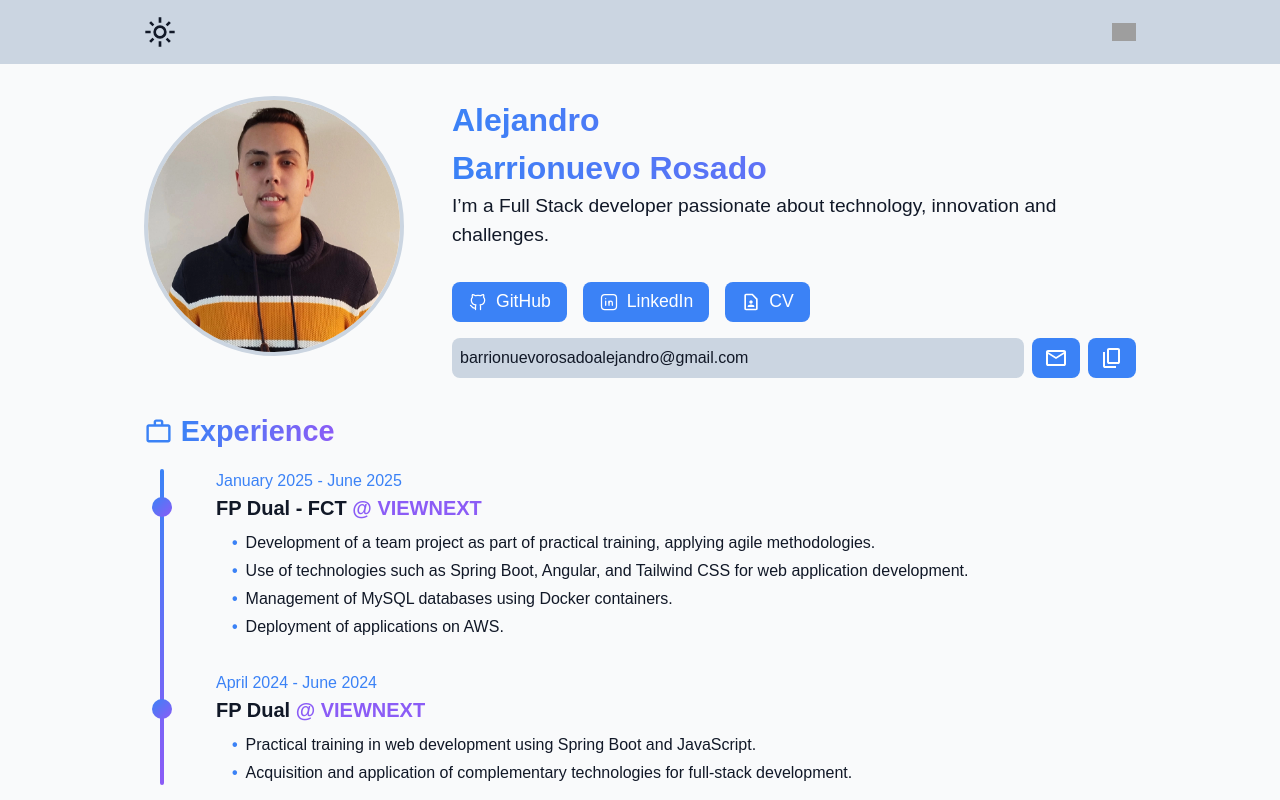
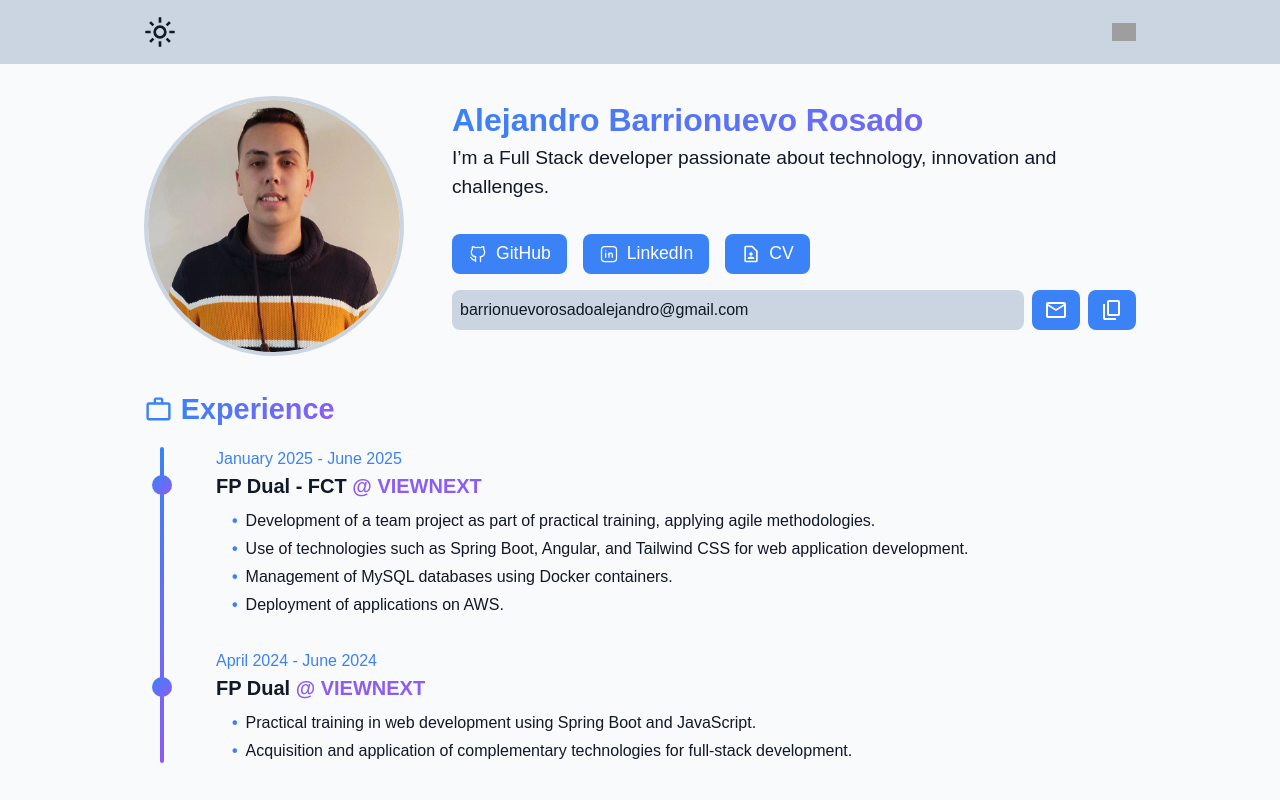
Before and after one commit to Alejandro-BR/Portfolio, a React (Vite) app in the folder portfolio/: page / in a window 1280 px wide. Shown: the top 800 px of the page. Built offline with nearby package versions, Linux system fonts and the light colour scheme; grey boxes are pictures that could not be loaded; a web font is replaced by a local one.

Commit message:
Improve name in about me component

```diff
--- a/portfolio/src/components/layouts/AboutMe.module.css
+++ b/portfolio/src/components/layouts/AboutMe.module.css
@@ -150,4 +150,18 @@
     width: 100%;
     padding: 0;
   }
+
+    .fullName {
+    display: none;
+  }
+
+  .mobileNames {
+    display: block;
+  }
 }
+
+@media (min-width: 769px) {
+  .mobileNames {
+    display: none;
+  }
+}
--- a/portfolio/src/components/layouts/AboutMe.tsx
+++ b/portfolio/src/components/layouts/AboutMe.tsx
@@ -1,7 +1,6 @@
 import { useTranslation } from "react-i18next";
 import styles from "./AboutMe.module.css";
 import EmailActions from "../ui/EmailActions";
-
 
 const AboutMe = () => {
   const { t } = useTranslation();
@@ -15,8 +14,13 @@ const AboutMe = () => {
 
         <div className={styles.rightColumn}>
           <div className={styles.profileText}>
-            <h1 className={styles.name}>Alejandro</h1>
-            <h1 className={styles.name}>Barrionuevo Rosado</h1>
+            <h1 className={`${styles.name} ${styles.fullName}`}>
+              Alejandro Barrionuevo Rosado
+            </h1>
+            <div className={styles.mobileNames}>
+              <h1 className={styles.name}>Alejandro</h1>
+              <h1 className={styles.name}>Barrionuevo Rosado</h1>
+            </div>
             <p className={styles.info}>{t("aboutMe")}</p>
           </div>
 
```
